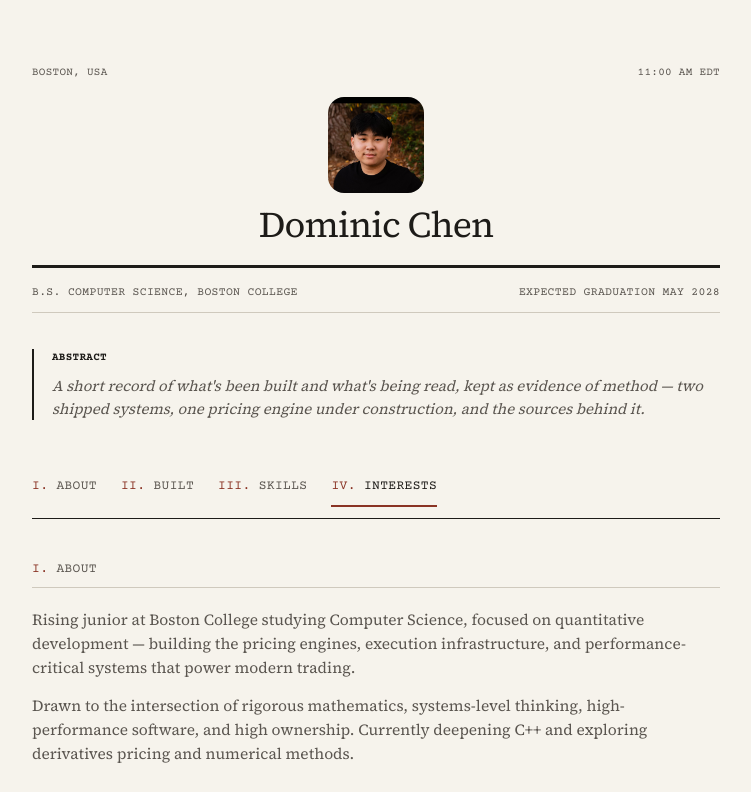
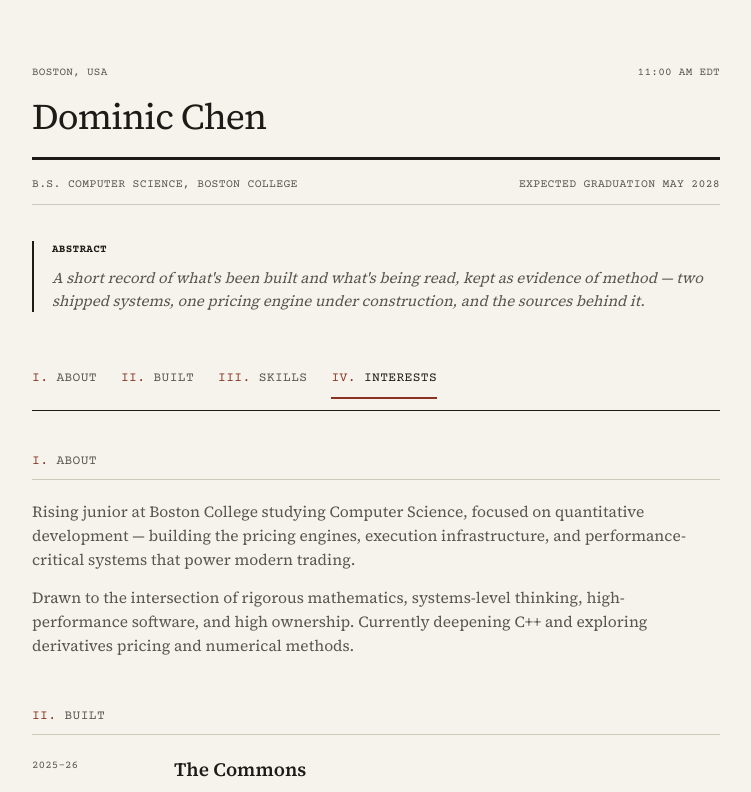
Before and after one commit to chen-domi/portfolio-website, a Next.js app: page / in a window 1280 px wide. Shown: the top 792 px of the page, without its empty margins (264-1015 px from the left). Built offline with nearby package versions, Linux system fonts and the light colour scheme; no server answers.

Commit message:
Remove headshot from masthead, restore left-aligned name

```diff
--- a/components/Masthead.tsx
+++ b/components/Masthead.tsx
@@ -1,5 +1,4 @@
 import LiveClock from "@/components/LiveClock";
-import { basePath } from "@/lib/basePath";
 
 export default function Masthead() {
   return (
@@ -8,12 +7,7 @@
         <span>Boston, USA</span>
         <LiveClock />
       </div>
-      <img
-        src={`${basePath}/headshot-square.png`}
-        alt="Dominic Chen"
-        className="w-24 h-24 rounded-2xl object-cover mx-auto mb-3"
-      />
-      <h1 className="text-4xl font-normal tracking-tight mb-1 text-center">Dominic Chen</h1>
+      <h1 className="text-4xl font-normal tracking-tight mb-1">Dominic Chen</h1>
     </div>
   );
 }
```
